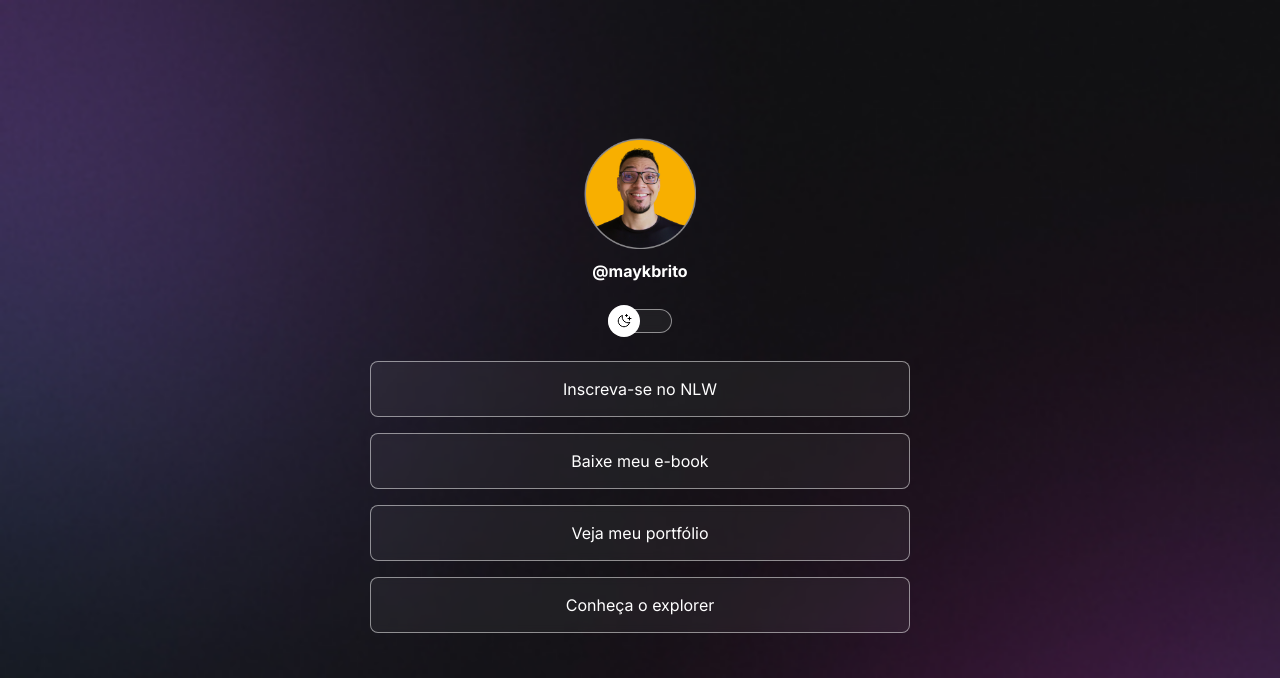
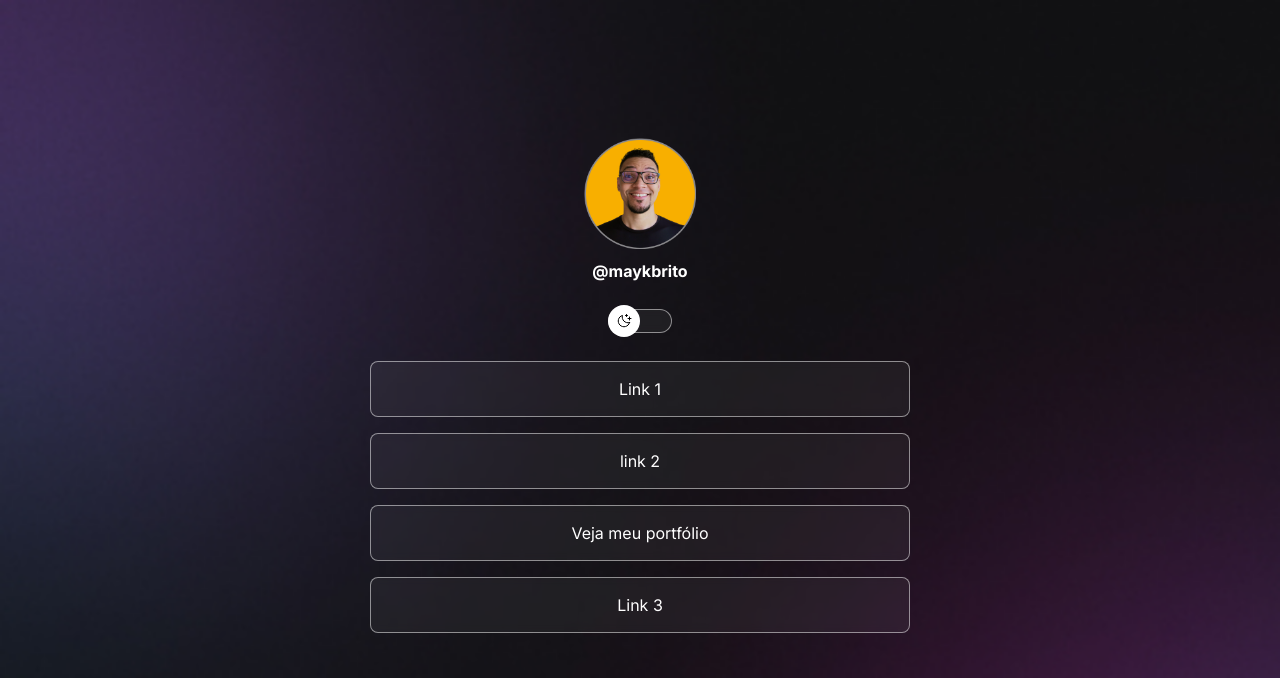
Before and after one commit to Dougladmo/DevLink, a plain HTML site: page index.html in a window 1280 px wide. Shown: the top 678 px of the page. Drawn offline with nearby package versions, Linux system fonts and the light colour scheme.

Commit message:
Update index.html

```diff
--- a/index.html
+++ b/index.html
@@ -23,10 +23,10 @@
         </div>
       </div>
       <div class="card-links">
-        <a class="link" id="NLW" href="#">Inscreva-se no NLW</a>
-        <a class="link" id="ebook" href="#">Baixe meu e-book</a>
-        <a class="link" id="portfolio" href="#">Veja meu portfólio</a>
-        <a class="link" id="explorer" href="#">Conheça o explorer</a>
+        <a class="link" id="NLW" href="#">Link 1</a>
+        <a class="link" id="ebook" href="#">link 2</a>
+        <a class="link" id="portfolio" href="https://github.com/dougladmo/projectsbyme">Veja meu portfólio</a>
+        <a class="link" id="explorer" href="#">Link 3</a>
       </div>
       <div class="card-social-media">
         <ul>
```
